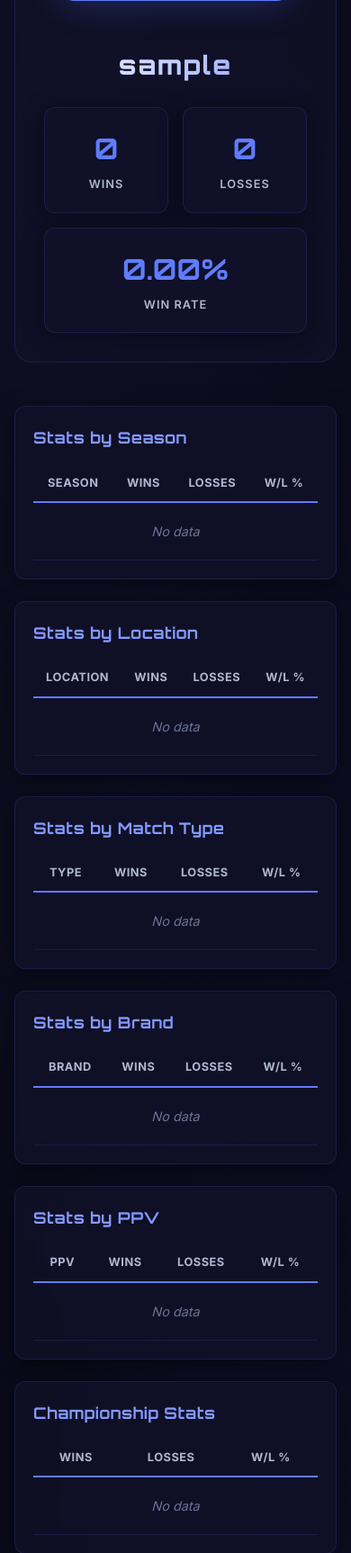
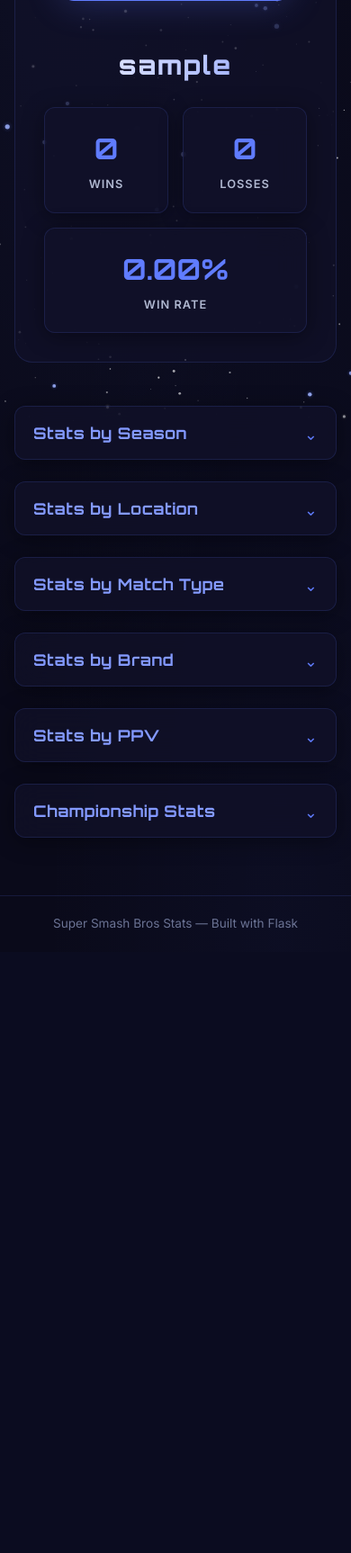
Before and after one commit to ianpeck/ssbstats, a Flask app: a page that uses templates/base.html in a window 390 px wide. Shown: the part 373-2099 px from the top of the page at 90% size. After the commit the page ends 1407 px from the top, so only its background shows below. Run offline with Flask 3, Linux system fonts and the light colour scheme; data that the repository does not hold is empty.

Commit message:
fix formatting

```diff
--- a/static/css/style.css
+++ b/static/css/style.css
@@ -57,6 +57,16 @@ body {
     background-image:
         radial-gradient(ellipse at 20% 0%, rgba(96, 124, 255, 0.06) 0%, transparent 60%),
         radial-gradient(ellipse at 80% 100%, rgba(73, 105, 255, 0.04) 0%, transparent 60%);
+}
+
+#particleCanvas {
+    position: fixed;
+    top: 0;
+    left: 0;
+    width: 100%;
+    height: 100%;
+    z-index: -1;
+    pointer-events: none;
 }
 
 a {
@@ -329,7 +339,7 @@ img {
 
 .roster-grid {
     display: grid;
-    grid-template-columns: repeat(auto-fill, minmax(200px, 1fr));
+    grid-template-columns: repeat(5, 1fr);
     gap: 20px;
 }
 
@@ -360,20 +370,23 @@ img {
 }
 
 .fighter-card-image {
-    width: 150px;
-    height: 150px;
+    width: 100%;
+    aspect-ratio: 1 / 1;
     overflow: hidden;
     border-radius: var(--radius-sm);
     margin-bottom: 10px;
+    display: flex;
+    align-items: center;
+    justify-content: center;
 }
 .fighter-card-image img {
     width: 100%;
     height: 100%;
-    object-fit: cover;
+    object-fit: contain;
     transition: transform var(--transition);
 }
 .fighter-card:hover .fighter-card-image img {
-    transform: scale(1.1);
+    transform: scale(1.05);
 }
 
 .fighter-card-name {
@@ -582,6 +595,56 @@ img {
 .autocomplete-item.highlighted {
     background: var(--bg-hover);
     color: var(--accent-light);
+}
+
+/* ============================================
+   COLLAPSIBLE SECTIONS
+   ============================================ */
+.collapsible-card {
+    padding: 0 !important;
+    overflow: hidden;
+}
+
+.collapsible-header {
+    width: 100%;
+    display: flex;
+    align-items: center;
+    justify-content: space-between;
+    padding: 18px 20px;
+    background: none;
+    border: none;
+    cursor: pointer;
+    color: var(--text-primary);
+    text-align: left;
+    gap: 12px;
+}
+.collapsible-header:hover {
+    background: var(--bg-hover);
+}
+.collapsible-header .table-title {
+    margin: 0;
+}
+
+.chevron {
+    font-size: 1.1rem;
+    color: var(--accent);
+    transition: transform var(--transition);
+    flex-shrink: 0;
+    display: inline-block;
+}
+.collapsible-header[aria-expanded="false"] .chevron {
+    transform: rotate(180deg);
+}
+
+.collapsible-body {
+    overflow: hidden;
+    max-height: 0;
+}
+.collapsible-body.ready {
+    transition: max-height 0.35s cubic-bezier(0.4, 0, 0.2, 1);
+}
+.collapsible-body-inner {
+    padding: 0 20px 20px;
 }
 
 /* ============================================
@@ -1077,17 +1140,19 @@ img {
     }
 }
 
+@media (max-width: 900px) and (min-width: 601px) {
+    .roster-grid {
+        grid-template-columns: repeat(3, 1fr);
+    }
+}
+
 @media (max-width: 600px) {
     .main-content {
         padding: 1rem;
     }
     .roster-grid {
-        grid-template-columns: repeat(auto-fill, minmax(130px, 1fr));
+        grid-template-columns: repeat(2, 1fr);
         gap: 12px;
-    }
-    .fighter-card-image {
-        width: 100px;
-        height: 100px;
     }
     .fighter-card-name {
         font-size: 0.75rem;
--- a/static/js/app.js
+++ b/static/js/app.js
@@ -159,3 +159,99 @@ document.addEventListener('DOMContentLoaded', function() {
         });
     }
 });
+
+// ---------- Star Field Background ----------
+
+(function() {
+    const canvas = document.getElementById('particleCanvas');
+    if (!canvas) return;
+    const ctx = canvas.getContext('2d');
+
+    // Three layers: [count, speed, minRadius, maxRadius, minOpacity, maxOpacity]
+    const LAYERS = [
+        { count: 180, speed: 0.08, minR: 0.4, maxR: 0.9,  minA: 0.2, maxA: 0.5 }, // far
+        { count: 80,  speed: 0.20, minR: 0.9, maxR: 1.6,  minA: 0.4, maxA: 0.7 }, // mid
+        { count: 30,  speed: 0.45, minR: 1.5, maxR: 2.8,  minA: 0.6, maxA: 1.0 }, // near
+    ];
+
+    let stars = [];
+    let width, height;
+    let time = 0;
+
+    function rand(a, b) { return a + Math.random() * (b - a); }
+
+    function resize() {
+        width  = canvas.width  = window.innerWidth;
+        height = canvas.height = window.innerHeight;
+    }
+
+    function createStar(layer, x) {
+        return {
+            x:       x !== undefined ? x : rand(0, width),
+            y:       rand(0, height),
+            radius:  rand(layer.minR, layer.maxR),
+            opacity: rand(layer.minA, layer.maxA),
+            speed:   layer.speed,
+            // twinkle offset so stars don't all pulse together
+            twinkleOffset: rand(0, Math.PI * 2),
+            twinkleSpeed:  rand(0.005, 0.02),
+            baseOpacity:   rand(layer.minA, layer.maxA),
+        };
+    }
+
+    function init() {
+        resize();
+        stars = [];
+        LAYERS.forEach(layer => {
+            for (let i = 0; i < layer.count; i++) {
+                stars.push({ ...createStar(layer), layer });
+            }
+        });
+    }
+
+    function draw() {
+        ctx.clearRect(0, 0, width, height);
+        time++;
+
+        stars.forEach(s => {
+            // Drift left (parallax — near layer faster)
+            s.x -= s.speed;
+            if (s.x < -2) {
+                // Respawn on right edge
+                const fresh = createStar(s.layer, width + 2);
+                Object.assign(s, fresh, { layer: s.layer });
+            }
+
+            // Twinkle: gentle opacity sine wave
+            const twinkle = Math.sin(time * s.twinkleSpeed + s.twinkleOffset) * 0.15;
+            const alpha = Math.max(0, Math.min(1, s.baseOpacity + twinkle));
+
+            // Occasional blue-tinted stars
+            const isBlue = s.radius > 1.8;
+            const color = isBlue ? `rgba(160, 180, 255, ${alpha})` : `rgba(255, 255, 255, ${alpha})`;
+
+            // Glow for larger stars
+            if (s.radius > 1.5) {
+                ctx.beginPath();
+                const gradient = ctx.createRadialGradient(s.x, s.y, 0, s.x, s.y, s.radius * 3);
+                gradient.addColorStop(0, isBlue ? `rgba(96, 124, 255, ${alpha * 0.4})` : `rgba(255, 255, 255, ${alpha * 0.3})`);
+                gradient.addColorStop(1, 'rgba(0,0,0,0)');
+                ctx.fillStyle = gradient;
+                ctx.arc(s.x, s.y, s.radius * 3, 0, Math.PI * 2);
+                ctx.fill();
+            }
+
+            // Star dot
+            ctx.beginPath();
+            ctx.arc(s.x, s.y, s.radius, 0, Math.PI * 2);
+            ctx.fillStyle = color;
+            ctx.fill();
+        });
+
+        requestAnimationFrame(draw);
+    }
+
+    window.addEventListener('resize', () => { resize(); init(); });
+    init();
+    draw();
+})();
--- a/templates/base.html
+++ b/templates/base.html
@@ -11,6 +11,7 @@
     <link rel="stylesheet" href="{{ url_for('static', filename='css/style.css') }}">
 </head>
 <body>
+    <canvas id="particleCanvas"></canvas>
     <nav class="navbar">
         <div class="nav-container">
             <a href="/" class="nav-logo">
--- a/templates/fighter.html
+++ b/templates/fighter.html
@@ -37,59 +37,103 @@
 
     <!-- Stats Breakdown -->
     <div class="fighter-stats-grid" id="statsGrid" style="display: none;">
+
         <!-- By Season -->
-        <div class="stats-table-wrapper glass-card">
-            <h3 class="table-title">Stats by Season</h3>
+        <div class="stats-table-wrapper glass-card collapsible-card">
+            <button class="collapsible-header" aria-expanded="false">
+                <span class="table-title">Stats by Season</span>
+                <span class="chevron">&#8963;</span>
+            </button>
+            <div class="collapsible-body">
+            <div class="collapsible-body-inner">
                 <table class="stats-table">
                     <thead><tr><th>Season</th><th>Wins</th><th>Losses</th><th>W/L %</th></tr></thead>
                     <tbody id="seasonTbody"><tr><td colspan="4" class="empty-row">No data</td></tr></tbody>
                 </table>
             </div>
+            </div>
+        </div>
 
         <!-- By Location -->
-        <div class="stats-table-wrapper glass-card">
-            <h3 class="table-title">Stats by Location</h3>
+        <div class="stats-table-wrapper glass-card collapsible-card">
+            <button class="collapsible-header" aria-expanded="false">
+                <span class="table-title">Stats by Location</span>
+                <span class="chevron">&#8963;</span>
+            </button>
+            <div class="collapsible-body">
+            <div class="collapsible-body-inner">
                 <table class="stats-table">
                     <thead><tr><th>Location</th><th>Wins</th><th>Losses</th><th>W/L %</th></tr></thead>
                     <tbody id="locationTbody"><tr><td colspan="4" class="empty-row">No data</td></tr></tbody>
                 </table>
             </div>
+            </div>
+        </div>
 
         <!-- By Fight Type -->
-        <div class="stats-table-wrapper glass-card">
-            <h3 class="table-title">Stats by Match Type</h3>
+        <div class="stats-table-wrapper glass-card collapsible-card">
+            <button class="collapsible-header" aria-expanded="false">
+                <span class="table-title">Stats by Match Type</span>
+                <span class="chevron">&#8963;</span>
+            </button>
+            <div class="collapsible-body">
+            <div class="collapsible-body-inner">
                 <table class="stats-table">
                     <thead><tr><th>Type</th><th>Wins</th><th>Losses</th><th>W/L %</th></tr></thead>
                     <tbody id="fightTypeTbody"><tr><td colspan="4" class="empty-row">No data</td></tr></tbody>
                 </table>
             </div>
+            </div>
+        </div>
 
         <!-- By Brand -->
-        <div class="stats-table-wrapper glass-card">
-            <h3 class="table-title">Stats by Brand</h3>
+        <div class="stats-table-wrapper glass-card collapsible-card">
+            <button class="collapsible-header" aria-expanded="false">
+                <span class="table-title">Stats by Brand</span>
+                <span class="chevron">&#8963;</span>
+            </button>
+            <div class="collapsible-body">
+            <div class="collapsible-body-inner">
                 <table class="stats-table">
                     <thead><tr><th>Brand</th><th>Wins</th><th>Losses</th><th>W/L %</th></tr></thead>
                     <tbody id="brandTbody"><tr><td colspan="4" class="empty-row">No data</td></tr></tbody>
                 </table>
             </div>
+            </div>
+        </div>
 
         <!-- By PPV -->
-        <div class="stats-table-wrapper glass-card">
-            <h3 class="table-title">Stats by PPV</h3>
+        <div class="stats-table-wrapper glass-card collapsible-card">
+            <button class="collapsible-header" aria-expanded="false">
+                <span class="table-title">Stats by PPV</span>
+                <span class="chevron">&#8963;</span>
+            </button>
+            <div class="collapsible-body">
+            <div class="collapsible-body-inner">
                 <table class="stats-table">
                     <thead><tr><th>PPV</th><th>Wins</th><th>Losses</th><th>W/L %</th></tr></thead>
                     <tbody id="ppvTbody"><tr><td colspan="4" class="empty-row">No data</td></tr></tbody>
                 </table>
             </div>
+            </div>
+        </div>
 
         <!-- Championship -->
-        <div class="stats-table-wrapper glass-card">
-            <h3 class="table-title">Championship Stats</h3>
+        <div class="stats-table-wrapper glass-card collapsible-card">
+            <button class="collapsible-header" aria-expanded="false">
+                <span class="table-title">Championship Stats</span>
+                <span class="chevron">&#8963;</span>
+            </button>
+            <div class="collapsible-body">
+            <div class="collapsible-body-inner">
                 <table class="stats-table">
                     <thead><tr><th>Wins</th><th>Losses</th><th>W/L %</th></tr></thead>
                     <tbody id="champTbody"><tr><td colspan="3" class="empty-row">No data</td></tr></tbody>
                 </table>
             </div>
+            </div>
+        </div>
+
     </div>
 </section>
 {% endblock %}
@@ -107,26 +151,40 @@ document.addEventListener('DOMContentLoaded', function() {
 
             if (data.error) return;
 
-            // Career summary with animated counters
             animateCounter('totalWins', 0, parseInt(data.career.wins) || 0, 800);
             animateCounter('totalLosses', 0, parseInt(data.career.losses) || 0, 800);
             document.getElementById('winPct').textContent = data.career.win_pct;
 
-            // By season
             fillTable('seasonTbody', data.by_season, ['season', 'wins', 'losses', 'win_pct']);
-            // By location
             fillTable('locationTbody', data.by_location, ['location', 'wins', 'losses', 'win_pct']);
-            // By fight type
             fillTable('fightTypeTbody', data.by_fight_type, ['type', 'wins', 'losses', 'win_pct']);
-            // By brand
             fillTable('brandTbody', data.by_brand, ['brand', 'wins', 'losses', 'win_pct']);
-            // By PPV
             fillTable('ppvTbody', data.by_ppv, ['ppv', 'wins', 'losses', 'win_pct']);
-            // Championship
             fillTable('champTbody', data.championship, ['wins', 'losses', 'win_pct']);
+
+            // Enable transitions now that data is rendered
+            document.querySelectorAll('.collapsible-body').forEach(body => {
+                body.classList.add('ready');
+            });
         })
-        .catch(err => {
+        .catch(() => {
             document.getElementById('loadingOverlay').innerHTML = '<p>Error loading stats</p>';
+        });
+
+    // Collapsible toggle
+    document.querySelectorAll('.collapsible-header').forEach(btn => {
+        btn.addEventListener('click', function() {
+            const body = this.nextElementSibling;
+            const expanded = this.getAttribute('aria-expanded') === 'true';
+
+            if (expanded) {
+                body.style.maxHeight = '0';
+                this.setAttribute('aria-expanded', 'false');
+            } else {
+                body.style.maxHeight = body.scrollHeight + 'px';
+                this.setAttribute('aria-expanded', 'true');
+            }
+        });
     });
 });
 
```
Also changed, not shown: README.md (added), static/assets/fighters/banjoandkazooie.png (added). Lines whose indentation alone changed are shown as unchanged.
